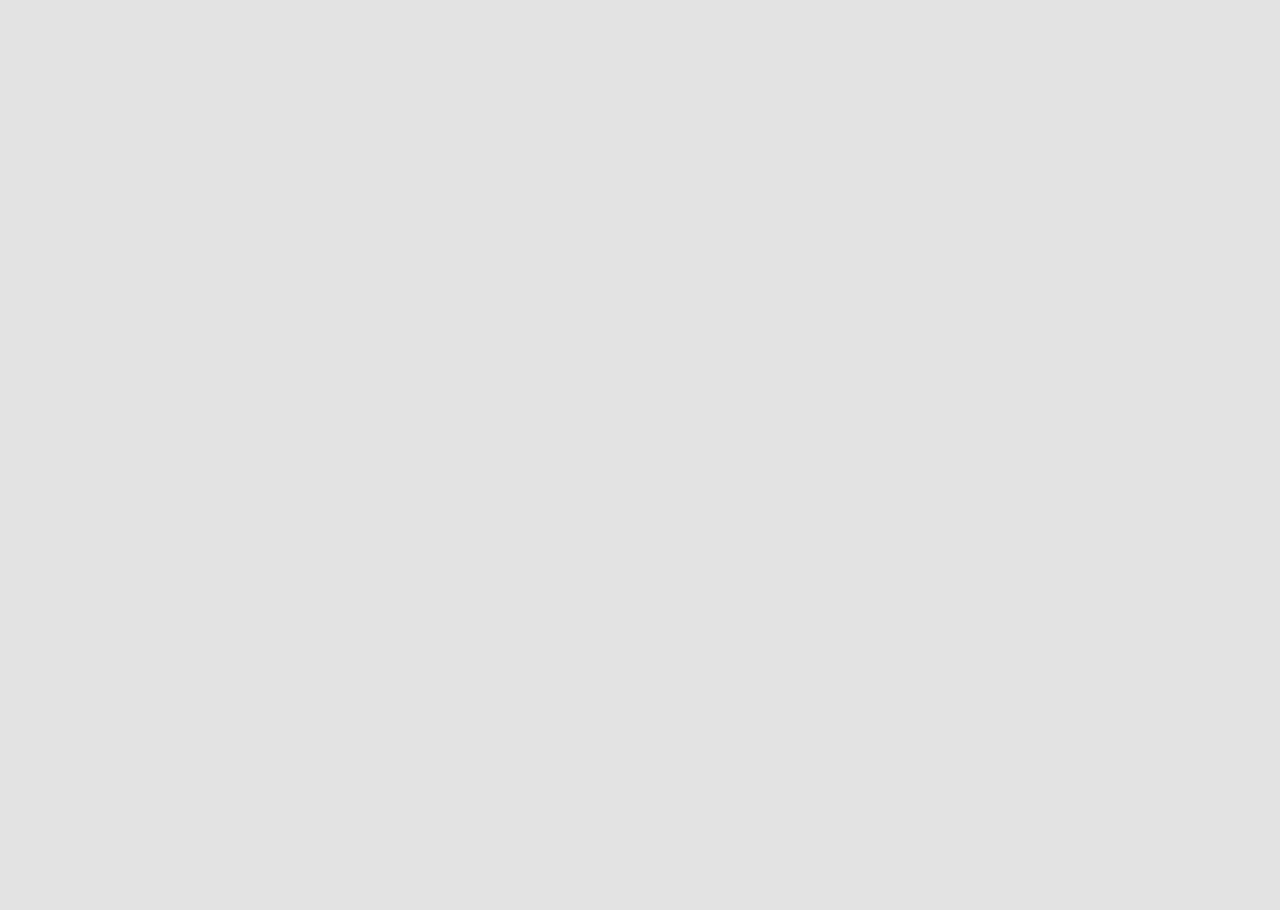
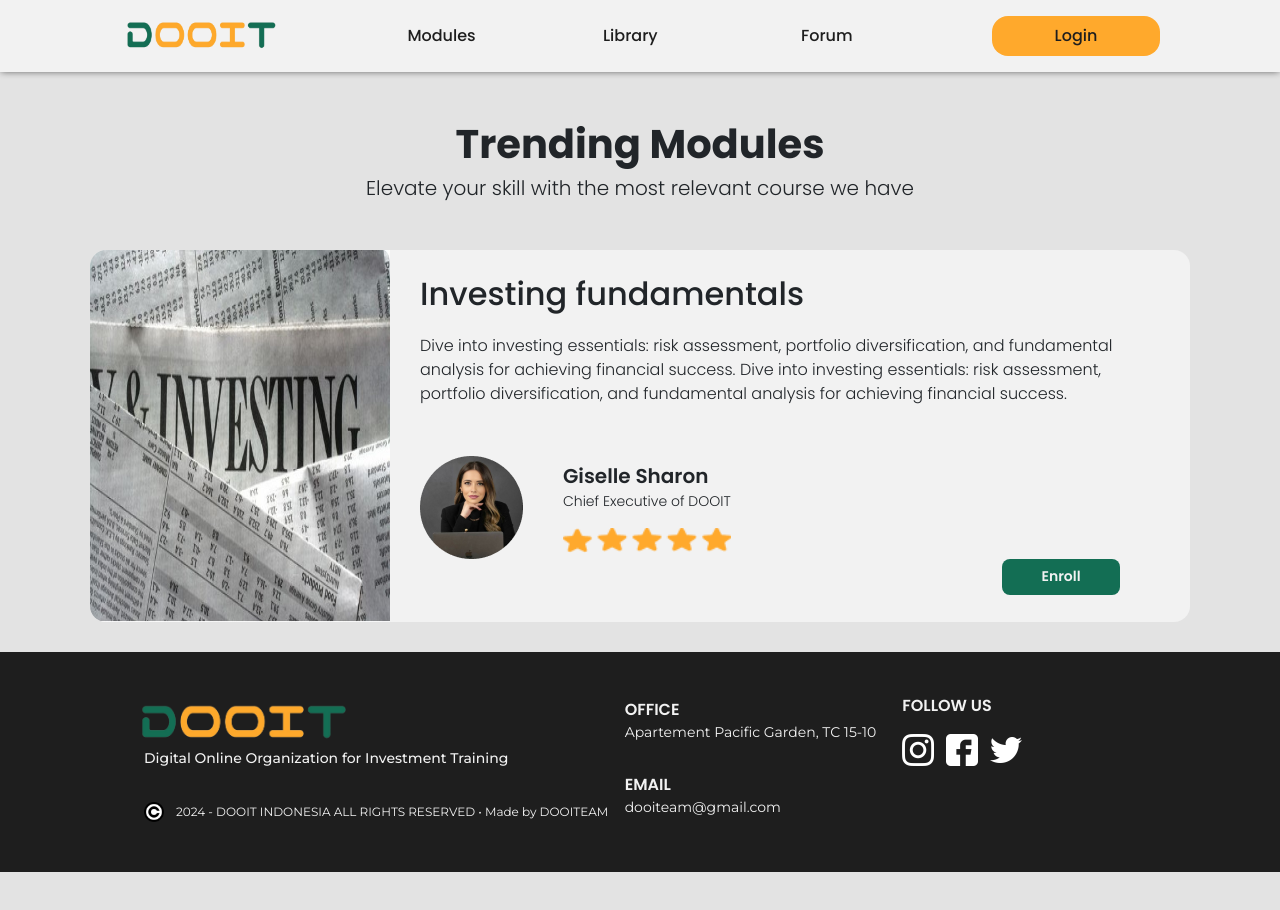
Before and after one commit to RaevenV/Final-Project-SE, a React (Vite) app in the folder frontend/: page /modulesPage in a window 1280 px wide. Before the commit this address had no page. Shown: the top 910 px of the page. Before the commit the page ends 800 px from the top, so only its background shows below. Built offline with nearby package versions, Linux system fonts and the light colour scheme.

Commit message:
buat featured modules cart

```diff
--- a/frontend/src/App.jsx
+++ b/frontend/src/App.jsx
@@ -8,6 +8,7 @@ import LoginPage from "./Login Register Page/Login Page/loginPage";
 import RegisterPage from "./Login Register Page/Register Page/registerPage";
 import ProfilePage from "./Profile Page/profilePage"
 import EditProfilePage from "./Profile Page/Edit Profile Page/editProfilePage"
+import ModulesPage from "./Modules Page/modulesPage";
 
 function App() {
   return (
@@ -20,6 +21,7 @@ function App() {
           <Route path="/registerPage" exact element={<RegisterPage/>} />
           <Route path="/profile" exact element={<ProfilePage />} />
           <Route path="/editProfile" exact element={<EditProfilePage />} />
+          <Route path="/modulesPage" exact element={<ModulesPage />} />
         </Routes>
       </Router>
     </>
--- /dev/null
+++ b/frontend/src/Modules Page/FeaturedModulesCard/FeaturedModulesCard.css
@@ -0,0 +1,73 @@
+.featuredmodules-description{
+    font-size: 20px;
+    font-weight: 300;
+}
+
+.featuredmodules-cart-container{
+    margin-bottom: 30px;
+    width: 100%;
+    height: 372px;
+    z-index: 0;
+    display: flex;
+    justify-content: center;
+}
+
+.featuredmodules-cart-wrapper{
+    background-color: var(--white);
+    border-radius: 16px;
+    display: flex;
+    width: 1100px;
+    height: 372px;
+}
+
+.featuredmodules-picture{
+    border-top-left-radius: 16px;
+    border-bottom-left-radius: 16px;
+    width: 300px;
+    height: 372px;
+}
+
+.featuredmodules-description-container{
+    margin-top: 20px;
+    margin-left: 30px;
+    width: 700px;
+}
+
+.featuredmodules-detail-title{
+    font-size: 32px;
+    font-weight: 500;
+    margin-bottom: 16px;
+}
+
+.featuredmodules-detail-description{
+    font-size: 16px;
+    font-weight: 300;
+}
+
+.featuredmodules-mentor-container{
+    display: flex;
+    margin-top: 50px;
+}
+
+.featuredmodules-mentor-description-wrapper{
+    margin-left: 40px;
+    display: flex;
+    flex-direction: column;
+}
+
+.featuredmodules-mentor-name{
+    margin-top: 5px;
+    font-size: 20px;
+    font-weight: 600;
+}
+
+.featuredmodules-mentor-position{
+    font-size: 14px;
+    font-weight: 300;
+    margin-bottom: 16px;
+}
+
+.featuredmodules-enroll-button{
+    display: flex;
+    justify-content: right;
+}
--- /dev/null
+++ b/frontend/src/Modules Page/FeaturedModulesCard/FeaturedModulesCard.jsx
@@ -0,0 +1,36 @@
+import React from 'react'
+import EnrollButton from "../../Universal Components/Enroll Button/enrollButton"
+import "./FeaturedModulesCard.css"
+
+function FeaturedModulesCard(props) {
+  return (
+    <>
+        <div className="featuredmodules-cart-container">
+            <div className="featuredmodules-cart-wrapper">
+                <img src={props.imgModule} alt="" className='featuredmodules-picture'/>
+                <div className="featuredmodules-description-container">
+                    <div className="featuredmoodules-description-wrapper">
+                        <div className="featuredmodules-detail-title">{props.featuredmodulesTitle}</div>
+                        <div className="featuredmodules-detail-description">{props.featuredmodulesDescription}</div>
+                    </div>
+                    <div className="featuredmodules-mentor-container">
+                        <div>
+                            <img src={props.imgMentor} alt="" />
+                        </div>
+                        <div className="featuredmodules-mentor-description-wrapper">
+                            <div className="featuredmodules-mentor-name">{props.mentorName}</div>
+                            <div className="featuredmodules-mentor-position">{props.mentorPosition}</div>
+                            <img src="/rating-star.png" alt="" />
+                        </div>
+                    </div>
+                    <div className='featuredmodules-enroll-button'>
+                        <EnrollButton text="Enroll"/>
+                    </div>
+                </div>
+            </div>
+        </div>
+    </>
+  )
+}
+
+export default FeaturedModulesCard
--- /dev/null
+++ b/frontend/src/Modules Page/FeaturedModulesCart/FeaturedModulesCart.css
@@ -0,0 +1,84 @@
+.featuredmodules-title-container{
+    margin-top: 120px;
+    text-align: center;
+    margin-bottom: 50px;
+}
+
+.featuredmodules-title{
+    font-size: 40px;
+    font-weight: 700;
+}
+
+.featuredmodules-description{
+    font-size: 20px;
+    font-weight: 300;
+}
+
+.featuredmodules-cart-container{
+    margin-bottom: 30px;
+    width: 100%;
+    height: 372px;
+    z-index: 0;
+    display: flex;
+    justify-content: center;
+}
+
+.featuredmodules-cart-wrapper{
+    background-color: var(--white);
+    border-radius: 16px;
+    display: flex;
+    width: 1100px;
+    height: 372px;
+}
+
+.featuredmodules-picture{
+    border-top-left-radius: 16px;
+    border-bottom-left-radius: 16px;
+    width: 300px;
+    height: 372px;
+}
+
+.featuredmodules-description-container{
+    margin-top: 20px;
+    margin-left: 30px;
+    width: 700px;
+}
+
+.featuredmodules-detail-title{
+    font-size: 32px;
+    font-weight: 500;
+    margin-bottom: 16px;
+}
+
+.featuredmodules-detail-description{
+    font-size: 16px;
+    font-weight: 300;
+}
+
+.featuredmodules-mentor-container{
+    display: flex;
+    margin-top: 50px;
+}
+
+.featuredmodules-mentor-description-wrapper{
+    margin-left: 40px;
+    display: flex;
+    flex-direction: column;
+}
+
+.featuredmodules-mentor-name{
+    margin-top: 5px;
+    font-size: 20px;
+    font-weight: 600;
+}
+
+.featuredmodules-mentor-position{
+    font-size: 14px;
+    font-weight: 300;
+    margin-bottom: 16px;
+}
+
+.featuredmodules-enroll-button{
+    display: flex;
+    justify-content: right;
+}
--- /dev/null
+++ b/frontend/src/Modules Page/FeaturedModulesCart/FeaturedModulesCart.jsx
@@ -0,0 +1,17 @@
+import React from 'react'
+import "./FeaturedModulesCart.css"
+import FeaturedModulesCard from '../FeaturedModulesCard/FeaturedModulesCard'
+
+function FeaturedModulesCart() {
+  return (
+    <>
+        <div className='featuredmodules-title-container'>
+            <h1 className='featuredmodules-title'>Trending Modules</h1>
+            <h3 className='featuredmodules-description'>Elevate your skill with the most relevant course we have</h3>
+        </div>
+        <FeaturedModulesCard imgModule="./trendingModules1.jpg" featuredmodulesTitle="Investing fundamentals" featuredmodulesDescription="Dive into investing essentials: risk assessment, portfolio diversification, and fundamental analysis for achieving financial success. Dive into investing essentials: risk assessment, portfolio diversification, and fundamental analysis for achieving financial success." imgMentor="./mentor1.png" mentorName="Giselle Sharon" mentorPosition="Chief Executive of DOOIT"/>
+    </>
+  )
+}
+
+export default FeaturedModulesCart
--- /dev/null
+++ b/frontend/src/Modules Page/modulesPage.css
@@ -0,0 +1,16 @@
+body {
+  background-color: #e3e3e3;
+}
+
+.modulepage-container {
+  display: flex;
+  align-items: center;
+  justify-content: space-between;
+  flex-direction: column;
+  min-height: 100vh;
+  margin-top: 72px;
+}
+
+.testbox {
+  height: 200px;
+}
--- /dev/null
+++ b/frontend/src/Modules Page/modulesPage.jsx
@@ -0,0 +1,18 @@
+import React from "react";
+import ModuleNavbar from "../Universal Components/navbars/moduleNavbar";
+import FeaturedModulesCart from "./FeaturedModulesCart/FeaturedModulesCart";
+import Footer from "../Universal Components/footer"
+
+function ModulesPage() {
+  return (
+    <>
+      <ModuleNavbar />
+      <div className="modulepage-container">
+        <FeaturedModulesCart />
+      </div>
+      <Footer />
+    </>
+  );
+}
+
+export default ModulesPage;
--- a/frontend/src/Universal Components/navbars/homeNavbar.jsx
+++ b/frontend/src/Universal Components/navbars/homeNavbar.jsx
@@ -14,7 +14,7 @@ function HomeNavbar(props) {
           </Link>
 
           <div className="navbar-button">
-            <Link to="/" className="navbar-link">
+            <Link to="ModulesPage" className="navbar-link">
               Modules
             </Link>
           </div>
--- a/frontend/src/Universal Components/navbars/moduleNavbar.jsx
+++ b/frontend/src/Universal Components/navbars/moduleNavbar.jsx
@@ -1,6 +1,7 @@
 import React from "react";
 import "./navbar.css";
 import { Link } from "react-router-dom";
+import RegisterButton from "../Login & Register Buttons/registerButton";
 
 function ModuleNavbar(props) {
   return (
@@ -26,7 +27,7 @@ function ModuleNavbar(props) {
               Forum
             </Link>
           </div>
-          <RegisterButton text="Login" link="/" />
+          <RegisterButton text="Login" link="../LoginPage" />
         </div>
       </div>
     </>
```
Also changed, not shown: frontend/public/mentor1.png (added).
